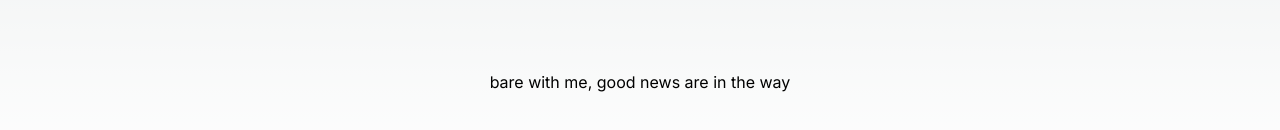
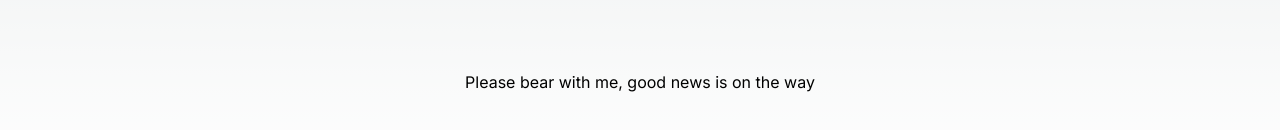
Before and after one commit to naser-papi/naserpapidev, a Next.js app: page / in a window 1280 px wide. Shown: the part 610-740 px from the top of the page. Built offline with nearby package versions, Linux system fonts and the light colour scheme.

Commit message:
changed the intro message.

```diff
--- a/src/app/page.tsx
+++ b/src/app/page.tsx
@@ -5,7 +5,7 @@ export default function Home() {
           Welcome to naser papi website!
       </h1>
         <p>
-            bare with me, good news are in the way
+            Please bear with me, good news is on the way
         </p>
     </main>
   );
```
